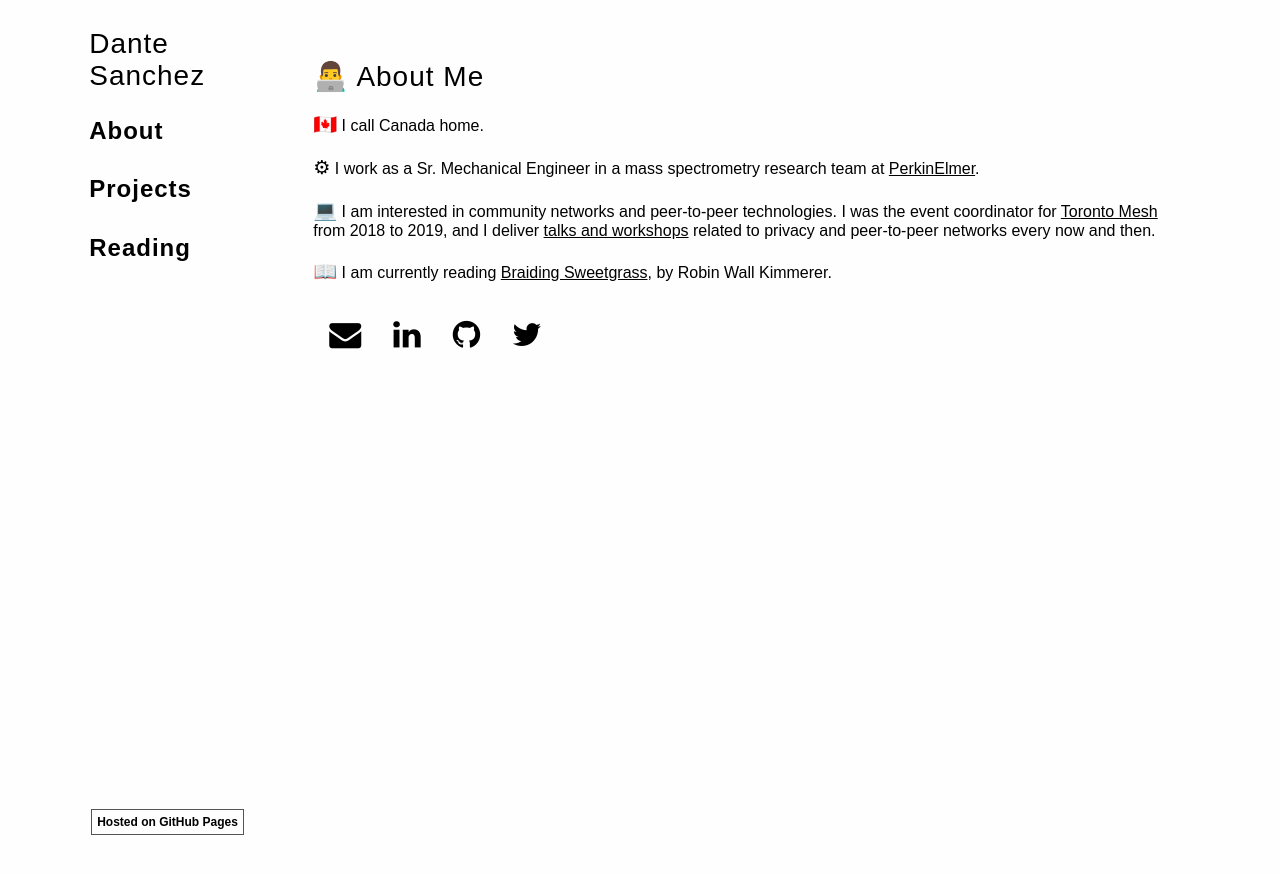
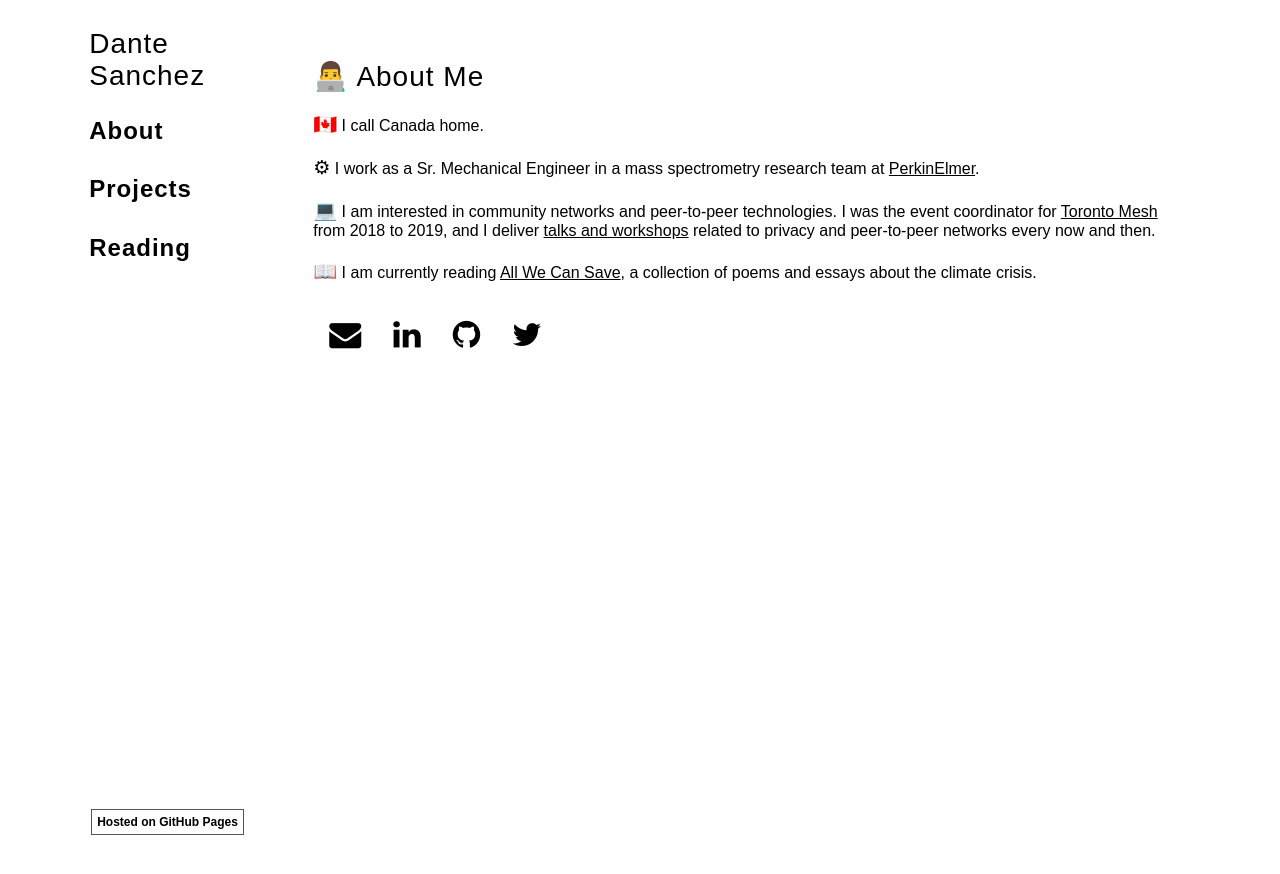
Before and after one commit to dasanchez/dasanchez.github.io, a Jekyll site: the page built from about.md, in a window 1280 px wide. Shown: the top 874 px of the page. Built offline with Jekyll 4.4.1, drawn with Linux system fonts in a browser that asks for light colours; the repository's description, which GitHub fills in, is left out; our own code applies the rules of GitHub Pages for plain Markdown files.

Commit message:
Updated  reading entries

```diff
--- a/about.md
+++ b/about.md
@@ -10,7 +10,7 @@ layout: default
 
 <span style="font-size: 1.2rem">💻</span>  I am interested in community networks and peer-to-peer technologies. I was the event coordinator for [Toronto Mesh](https://tomesh.net/) from 2018 to 2019, and I deliver [talks and workshops](speaking) related to privacy and peer-to-peer networks every now and then.
 
-<span style="font-size: 1.2rem">📖</span>  I am currently reading [Braiding Sweetgrass](https://en.wikipedia.org/wiki/Braiding_Sweetgrass), by Robin Wall Kimmerer.
+<span style="font-size: 1.2rem">📖</span>  I am currently reading [All We Can Save](https://www.allwecansave.earth/), a collection of poems and essays about the climate crisis.
 
 <div class="contact-options">
 <a href="mailto:dante.a.sanchez@gmail.com"><i class="fa fa-envelope fa-2x"></i></a>
```
Also changed, not shown: reading.md (+2 -0 lines).
